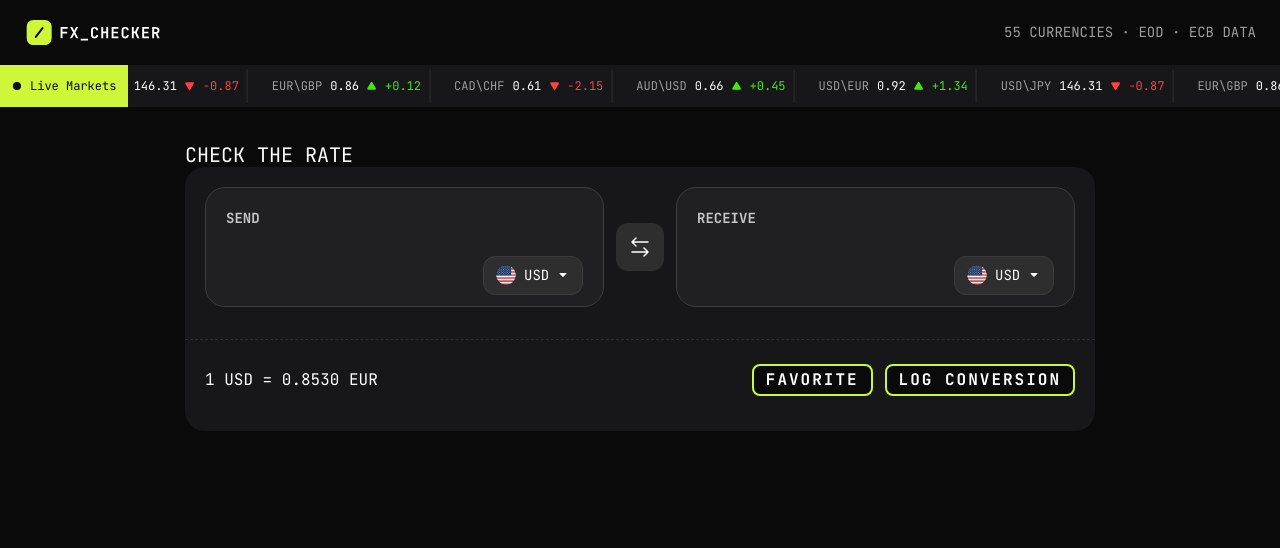
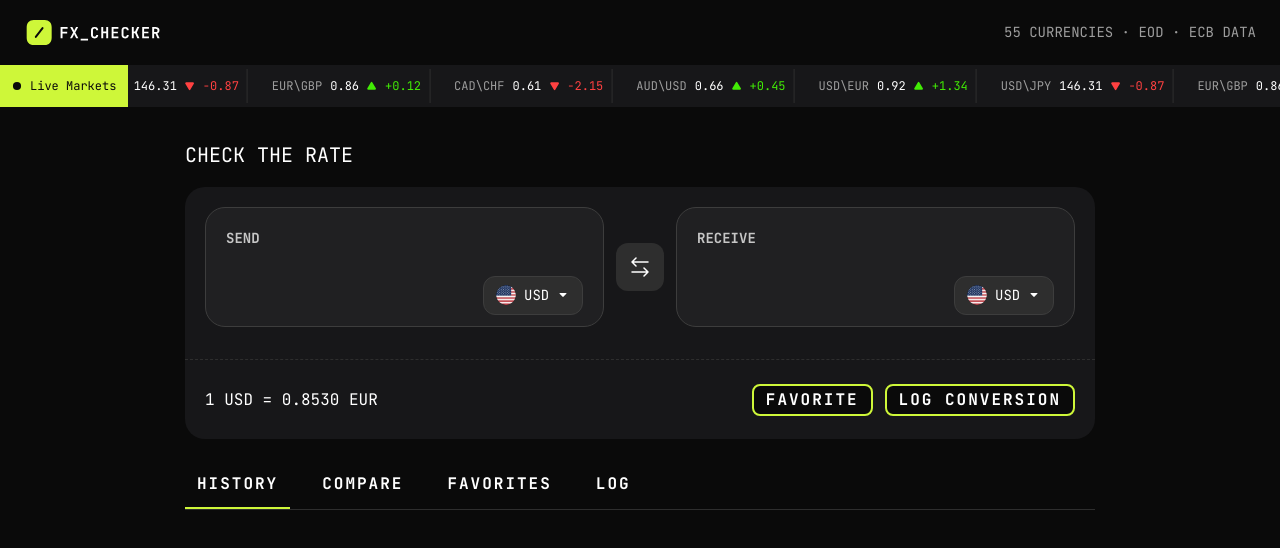
Before and after one commit to Zeeka32/currency-converter, a React (Vite) app: page / in a window 1280 px wide. Shown: the top 548 px of the page. Built offline with nearby package versions, Linux system fonts and the light colour scheme.

Commit message:
tabs/compare implemented

```diff
--- a/src/components/Content/content.module.css
+++ b/src/components/Content/content.module.css
@@ -1,6 +1,9 @@
 .content-main {
   padding: 36px 185px;
   color: var(--Neutral-50);
+  display: flex;
+  flex-direction: column;
+  gap: var(--spacing-lg);
 }
 @media screen and (max-width: 1024px) {
   .content-main {
--- a/src/components/Content/content.module.scss
+++ b/src/components/Content/content.module.scss
@@ -1,6 +1,9 @@
 .content-main {
   padding: 36px 185px;
   color: var(--Neutral-50);
+  display: flex;
+  flex-direction: column;
+  gap: var(--spacing-lg);
 
   @media screen and (max-width: 1024px) {
     padding: 32px 24px;
--- a/src/components/Content/content.tsx
+++ b/src/components/Content/content.tsx
@@ -3,6 +3,7 @@ import { InputField } from "../ui/InputField/inputField";
 import classes from "./content.module.css";
 import ExchangeIcon from "/assets/images/icon-exchange.svg";
 import { Button } from "../ui/Button/button";
+import Tabs from "../Tabs/tabs";
 
 function Content() {
   return (
@@ -23,9 +24,8 @@ function Content() {
             <Button>LOG CONVERSION</Button>
           </div>
         </div>
-
-        <div></div>
       </div>
+      <Tabs />
     </div>
   );
 }
--- /dev/null
+++ b/src/components/Tabs/tabs.module.css
@@ -0,0 +1,10 @@
+.tabs {
+  display: flex;
+  flex-direction: column;
+  gap: var(--spacing-lg);
+}
+.tabs .buttons {
+  display: flex;
+  gap: var(--spacing-lg);
+  border-bottom: 1px solid var(--Neutral-500);
+}/*# sourceMappingURL=tabs.module.css.map */
--- /dev/null
+++ b/src/components/Tabs/tabs.module.scss
@@ -0,0 +1,11 @@
+.tabs {
+  display: flex;
+  flex-direction: column;
+  gap: var(--spacing-lg);
+
+  .buttons {
+    display: flex;
+    gap: var(--spacing-lg);
+    border-bottom: 1px solid var(--Neutral-500);
+  }
+}
--- /dev/null
+++ b/src/components/Tabs/tabs.tsx
@@ -0,0 +1,117 @@
+import { useState } from "react";
+import MultiConvertTable from "../MultiConvertTable/MultiConvertTable";
+import { TapButton } from "../ui/TapButton/tapButton";
+import classes from "./tabs.module.css";
+import Card from "../ui/Card/Card";
+
+const mockData = [
+  {
+    code: "USD" as const,
+    convertedAmount: 100,
+    sourceUnit: 1.0,
+  },
+  {
+    code: "EUR" as const,
+    convertedAmount: 92.5,
+    sourceUnit: 0.925,
+  },
+  {
+    code: "GBP" as const,
+    convertedAmount: 78.2,
+    sourceUnit: 0.782,
+  },
+  {
+    code: "JPY" as const,
+    convertedAmount: 14850,
+    sourceUnit: 148.5,
+  },
+  {
+    code: "CAD" as const,
+    convertedAmount: 135.6,
+    sourceUnit: 1.356,
+  },
+  {
+    code: "AUD" as const,
+    convertedAmount: 152.1,
+    sourceUnit: 1.521,
+  },
+];
+
+type TabType = "history" | "compare" | "favorite" | "log";
+
+const tabs: { value: TabType; label: string; render: () => React.ReactNode }[] =
+  [
+    {
+      value: "history",
+      label: "HISTORY",
+      render: () => <></>,
+    },
+    {
+      value: "compare",
+      label: "COMPARE",
+      render: () => (
+        <MultiConvertTable data={mockData} amount={1000} sourceUnit="USD" />
+      ),
+    },
+    {
+      value: "favorite",
+      label: "FAVORITES",
+      render: () => <></>,
+    },
+    {
+      value: "log",
+      label: "LOG",
+      render: () => <></>,
+    },
+  ];
+
+const cards: {
+  title: string;
+  value: number;
+  change: "normal" | "change" | "%";
+}[] = [
+  {
+    title: "OPEN",
+    value: 0.8516,
+    change: "normal",
+  },
+  {
+    title: "LAST",
+    value: 0.8516,
+    change: "normal",
+  },
+  {
+    title: "CHANGE",
+    value: 0.016,
+    change: "change",
+  },
+  {
+    title: "% CHANGE",
+    value: 0.018,
+    change: "%",
+  },
+];
+
+function Tabs() {
+  const [activeTab, setActiveTab] = useState<TabType>("history");
+
+  return (
+    <div className={classes.tabs}>
+      <div className={classes.buttons}>
+        {tabs.map((tab) => (
+          <TapButton
+            key={tab.value}
+            selected={activeTab === tab.value}
+            onClick={() => setActiveTab(tab.value)}
+          >
+            {tab.label}
+          </TapButton>
+        ))}
+      </div>
+
+      {tabs.map((tab) => (tab.value === activeTab ? tab.render() : <></>))}
+    </div>
+  );
+}
+
+export default Tabs;
--- a/src/components/ui/CurrencyCard/currency.module.css
+++ b/src/components/ui/CurrencyCard/currency.module.css
@@ -1,7 +1,7 @@
 .row {
   border-radius: var(--spacing-md);
   border: 0px solid black;
-  background-color: var(--Neutral-500);
+  background-color: var(--Neutral-600);
   display: flex;
   justify-content: space-between;
   align-items: center;
--- a/src/components/ui/CurrencyCard/currency.module.scss
+++ b/src/components/ui/CurrencyCard/currency.module.scss
@@ -6,7 +6,7 @@ $xl: 1280px; // desktops
 .row {
   border-radius: var(--spacing-md);
   border: 0px solid black;
-  background-color: var(--Neutral-500);
+  background-color: var(--Neutral-600);
   display: flex;
   justify-content: space-between;
   align-items: center;
```
Also changed, not shown: 2 other files (tests, documents, lock files or other folders).
